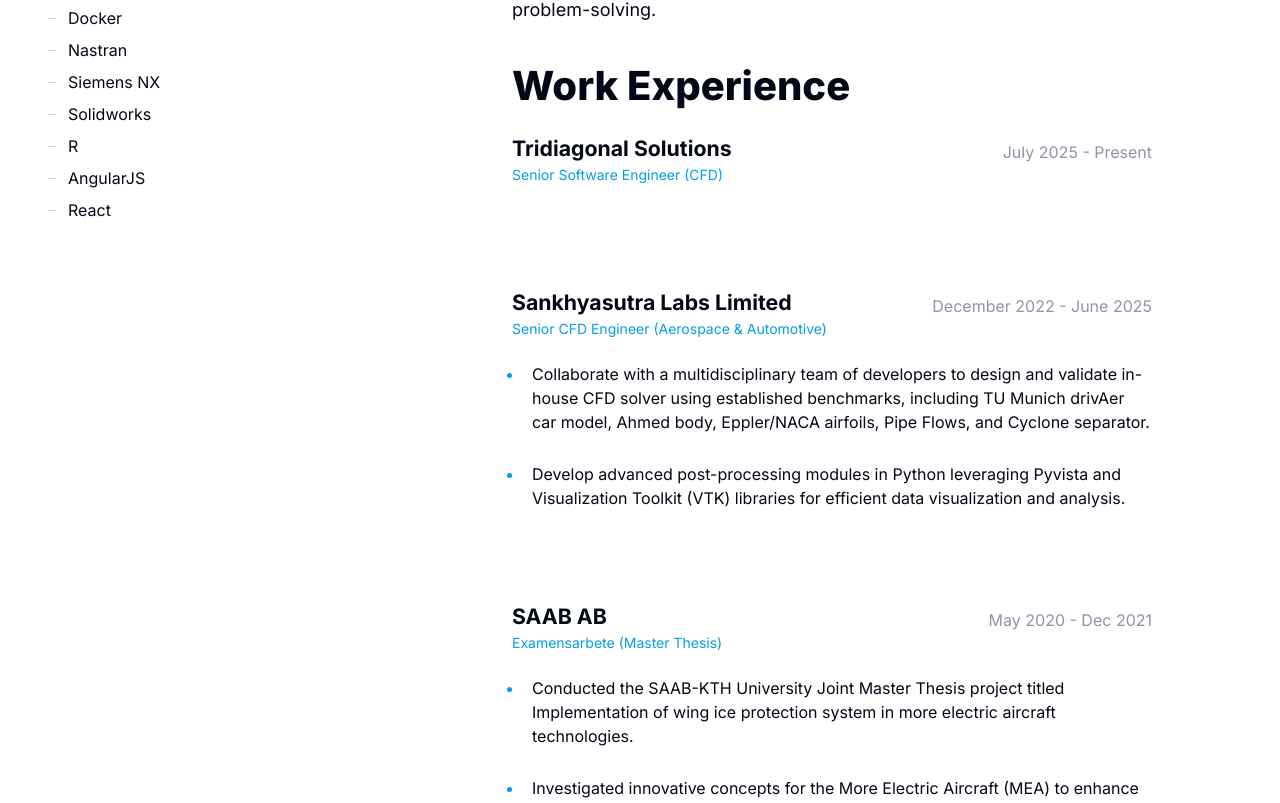
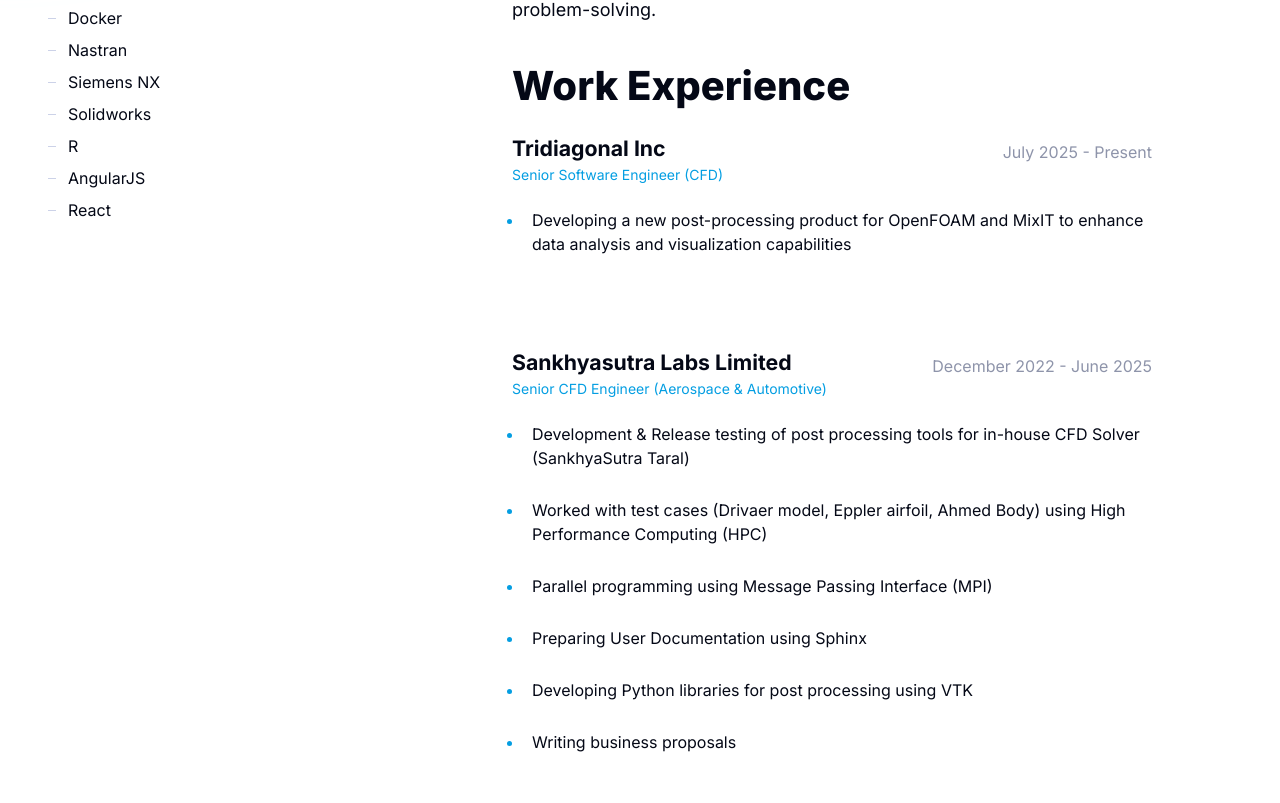
Before and after one commit to dhruvhaldar/portfolio, a Next.js app: page /about in a window 1280 px wide. Shown: the part 588-1391 px from the top of the page. Built offline with nearby package versions, Linux system fonts and the light colour scheme.

Commit message:
Update content.js

```diff
--- a/src/app/resources/content.js
+++ b/src/app/resources/content.js
@@ -89,10 +89,14 @@ const about = {
     title: "Work Experience",
     experiences: [
       {
-        company: "Tridiagonal Solutions",
+        company: "Tridiagonal Inc",
         timeframe: "July 2025 - Present",
         role: "Senior Software Engineer (CFD)",
-        achievements: [],
+        achievements: [
+          <>
+            Developing a new post-processing product for OpenFOAM and MixIT to enhance data analysis and visualization capabilities
+          </>
+        ],
         images: [],
       },
       {
@@ -100,11 +104,17 @@ const about = {
         timeframe: "December 2022 - June 2025",
         role: "Senior CFD Engineer (Aerospace & Automotive)",
         achievements: [
-          <>
-            Collaborate with a multidisciplinary team of developers to design and validate in-house CFD solver using established benchmarks, including TU Munich drivAer car model, Ahmed body, Eppler/NACA airfoils, Pipe Flows, and Cyclone separator.
+          <> Development & Release testing of post processing tools for in-house CFD Solver (SankhyaSutra Taral)
           </>,
-          <>
-            Develop advanced post-processing modules in Python leveraging Pyvista and Visualization Toolkit (VTK) libraries for efficient data visualization and analysis.
+          <> Worked with test cases (Drivaer model, Eppler airfoil, Ahmed Body) using High Performance Computing (HPC)
+          </>,
+          <> Parallel programming using Message Passing Interface (MPI)
+          </>,
+          <> Preparing User Documentation using Sphinx
+          </>,
+          <> Developing Python libraries for post processing using VTK
+          </>,
+          <> Writing business proposals
           </>,
         ],
         images: [],
```
